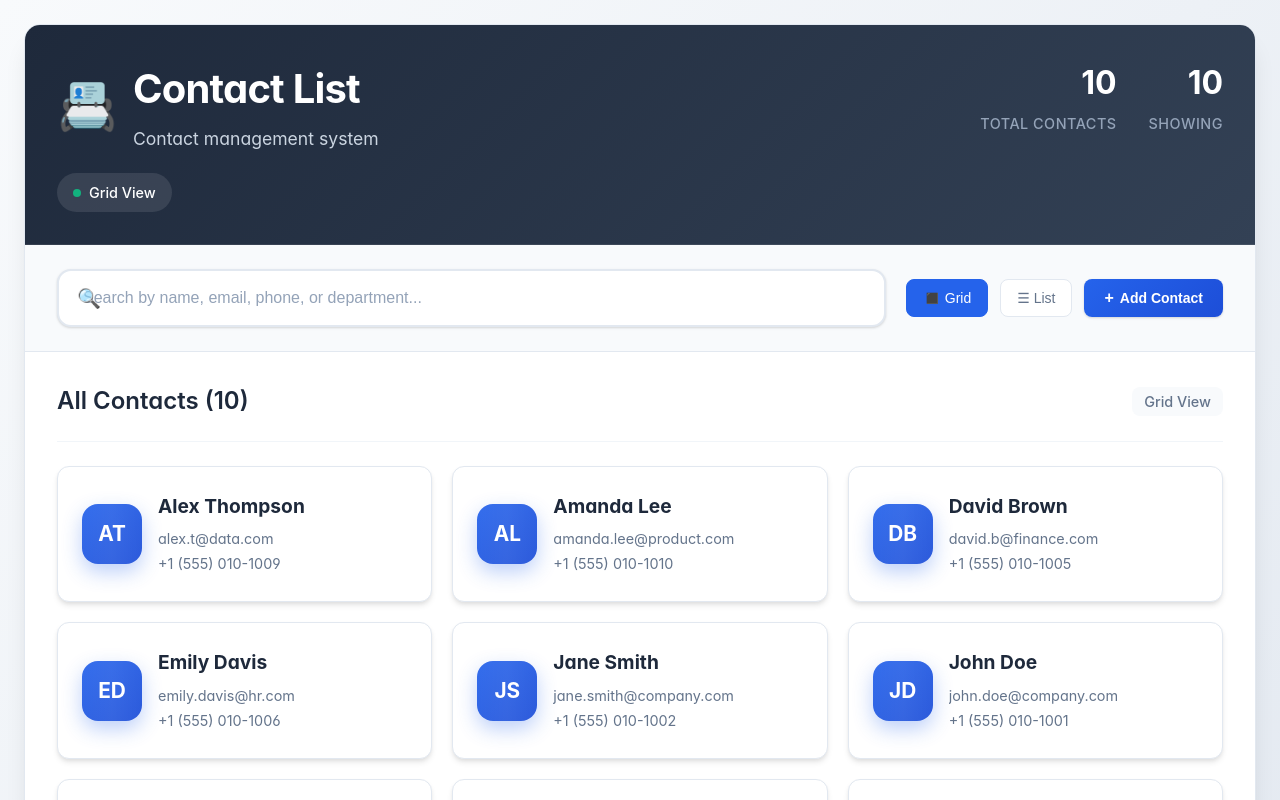
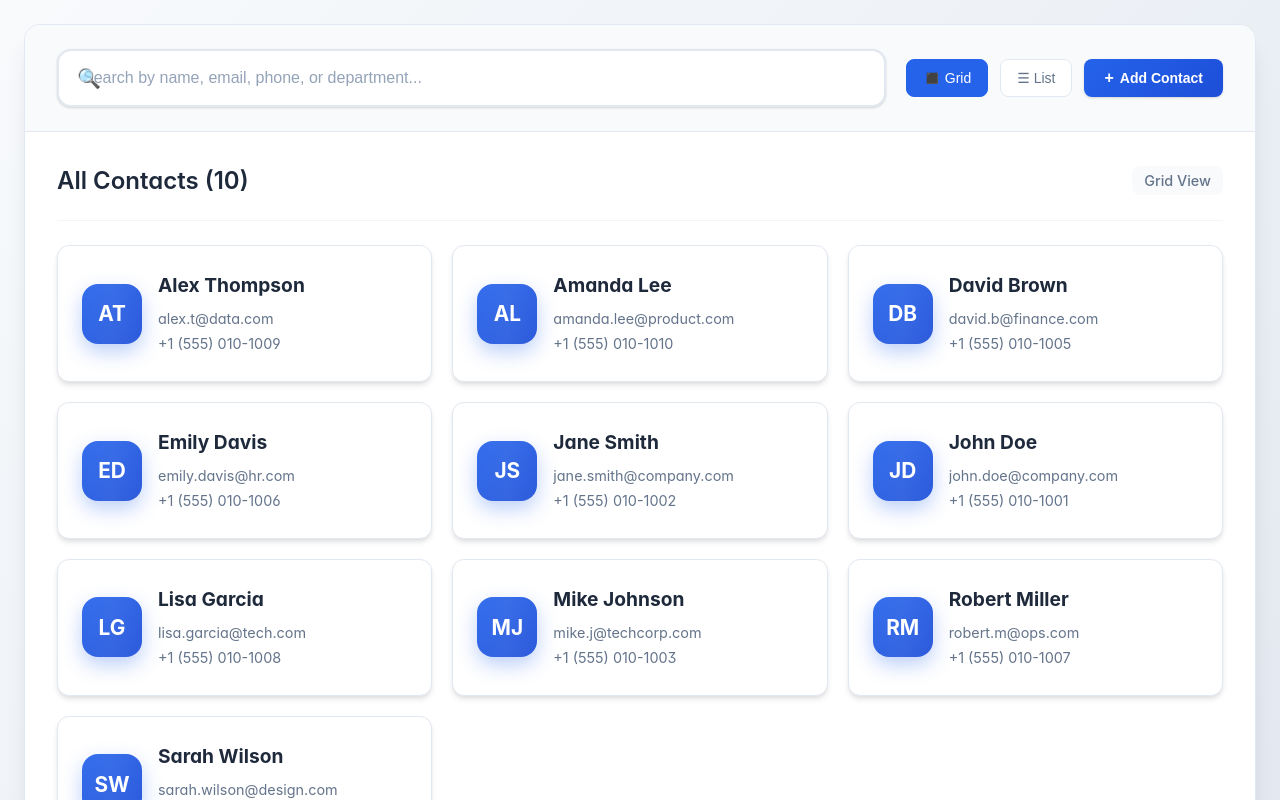
Before and after one commit to Ashok-kumar-banoth/contact-list-app, a React (Create React App) app: page / in a window 1280 px wide. Shown: the top 800 px of the page. Built offline with nearby package versions, Linux system fonts and the light colour scheme.

Commit message:
Add localStorage persistence and delete functionality

```diff
--- a/src/App.js
+++ b/src/App.js
@@ -4,7 +4,6 @@ import ContactList from './components/ContactList/ContactList';
 import SearchBar from './components/SearchBar/SearchBar';
 import AddContactForm from './components/AddContactForm/AddContactForm';
 import ContactModal from './components/ContactModal/ContactModal';
-import Header from './components/Header/Header';
 
 function App() {
   const [contacts, setContacts] = useState([]);
@@ -219,12 +218,7 @@ function App() {
   return (
     <div className="App">
       <div className="app-container">
-        <Header
-          totalContacts={contacts.length}
-          filteredCount={filteredContacts.length}
-          viewMode={viewMode}
-          onViewModeChange={setViewMode}
-        />
+        {/* Header section removed as requested */}
 
         <div className="app-controls">
           <SearchBar
```
